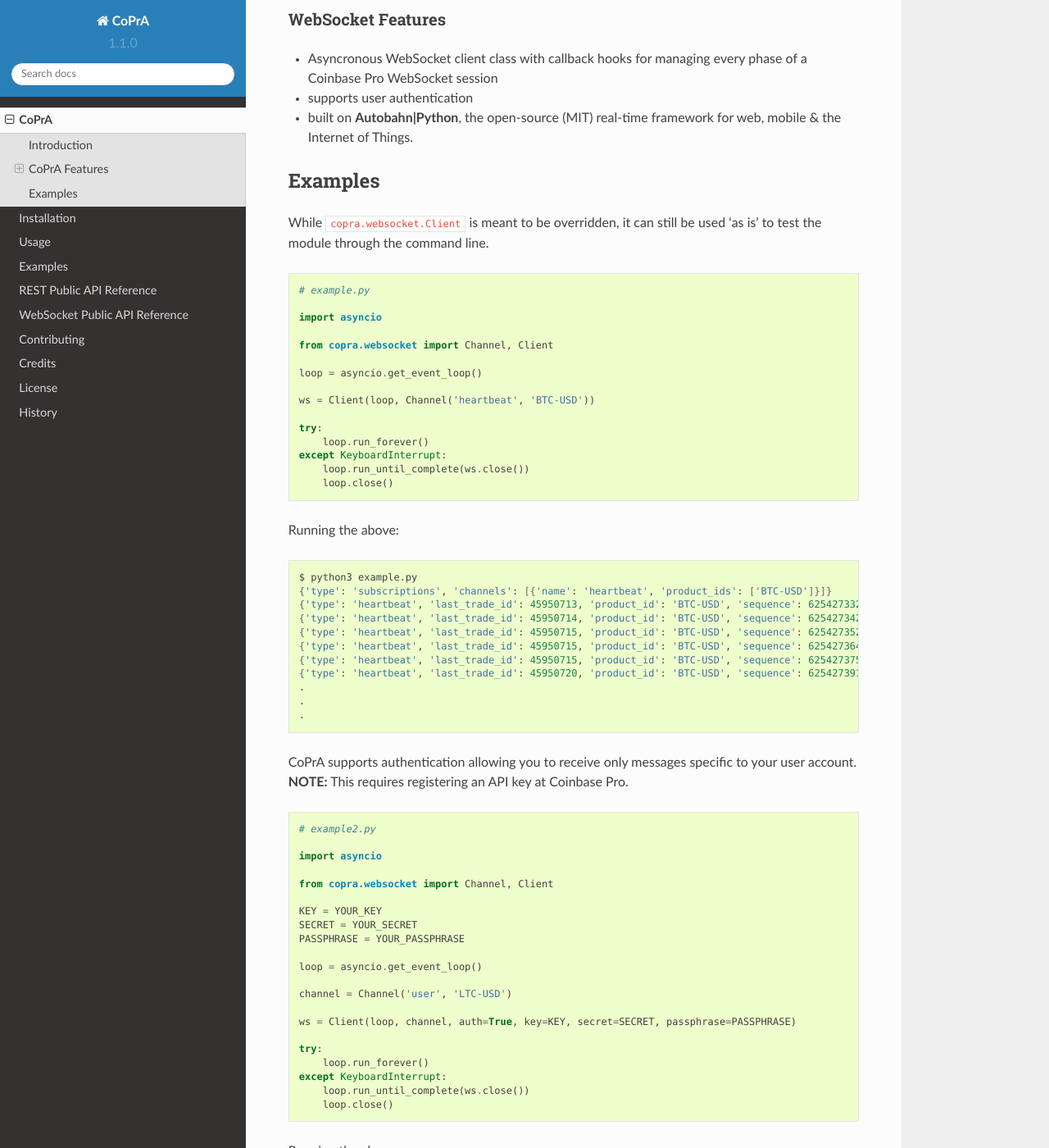
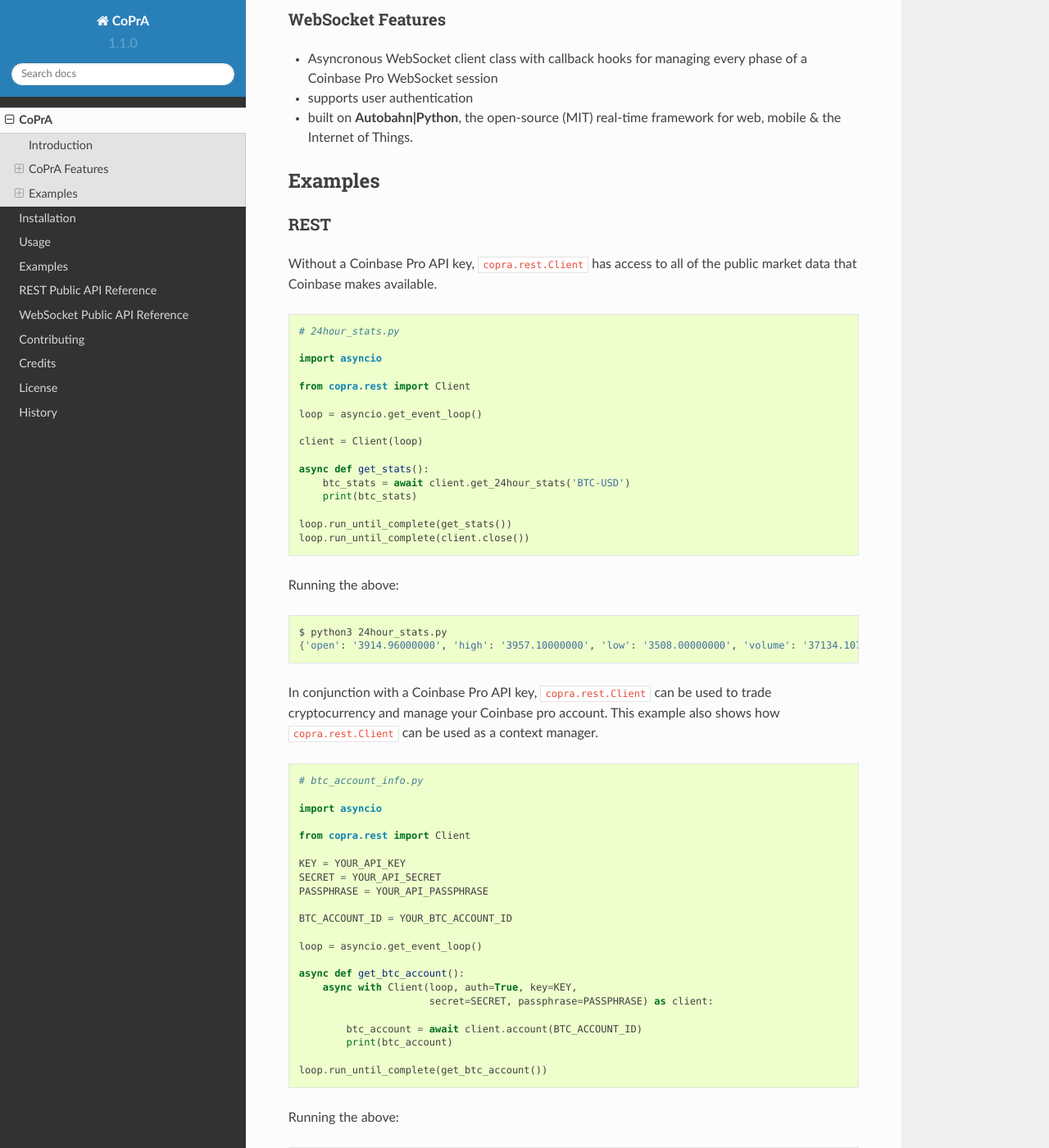
Before and after one commit to tpodlaski/copra, a Sphinx documentation site: the page built from docs/index.rst, in a window 1280 px wide and 1400 px high, scrolled down 794 px. Shown: the whole window at 82% size. Built offline with Sphinx 7.4.7 and the Read the Docs theme 2.0.0, drawn with Linux system fonts in a browser that asks for light colours; some of the changed text lies outside the part shown.

Commit message:
Update index.rst

```diff
--- a/docs/index.rst
+++ b/docs/index.rst
@@ -39,11 +39,78 @@
 Examples
 --------
 
-While ``copra.websocket.Client`` is meant to be overridden, it can still be used 'as is' to test the module through the command line.
+REST
+++++
+Without a Coinbase Pro API key, ``copra.rest.Client`` has access to all of the public market data that Coinbase makes available.
 
 .. code:: python
 
-    # example.py
+    # 24hour_stats.py
+
+    import asyncio
+
+    from copra.rest import Client
+
+    loop = asyncio.get_event_loop()
+
+    client = Client(loop)
+
+    async def get_stats():
+        btc_stats = await client.get_24hour_stats('BTC-USD')
+        print(btc_stats)
+
+    loop.run_until_complete(get_stats())
+    loop.run_until_complete(client.close())
+
+Running the above:
+
+.. code:: bash
+
+    $ python3 24hour_stats.py
+    {'open': '3914.96000000', 'high': '3957.10000000', 'low': '3508.00000000', 'volume': '37134.10720409', 'last': '3670.06000000', 'volume_30day': '423047.53794129'}
+
+In conjunction with a Coinbase Pro API key, ``copra.rest.Client`` can be used to trade cryptocurrency and manage your Coinbase pro account. This example also shows how  ``copra.rest.Client`` can be used as a context manager.
+
+.. code:: python
+
+    # btc_account_info.py
+
+    import asyncio
+
+    from copra.rest import Client
+
+    KEY = YOUR_API_KEY
+    SECRET = YOUR_API_SECRET
+    PASSPHRASE = YOUR_API_PASSPHRASE
+
+    BTC_ACCOUNT_ID = YOUR_BTC_ACCOUNT_ID
+
+    loop = asyncio.get_event_loop()
+
+    async def get_btc_account():
+        async with Client(loop, auth=True, key=KEY,
+                          secret=SECRET, passphrase=PASSPHRASE) as client:
+
+            btc_account = await client.account(BTC_ACCOUNT_ID)
+            print(btc_account)
+
+    loop.run_until_complete(get_btc_account())
+
+Running the above:
+
+.. code:: bash
+
+    $ python3 btc_account_info.py
+    {'id': '1b121cbe-bd4-4c42-9e31-7047632fc7c7', 'currency': 'BTC', 'balance': '26.1023109600000000', 'available': '26.09731096', 'hold': '0.0050000000000000', 'profile_id': '151d9abd-abcc-4597-ae40-b6286d72a0bd'}
+
+WebSocket
++++++++++
+
+While ``copra.websocket.Client`` is meant to be overridden, but it can be used 'as is' to test the module through the command line.
+
+.. code:: python
+
+    # btc_heartbeat.py
 
     import asyncio
 
@@ -63,7 +130,7 @@
 
 .. code:: bash
 
-    $ python3 example.py
+    $ python3 btc_heartbeat.py
     {'type': 'subscriptions', 'channels': [{'name': 'heartbeat', 'product_ids': ['BTC-USD']}]}
     {'type': 'heartbeat', 'last_trade_id': 45950713, 'product_id': 'BTC-USD', 'sequence': 6254273323, 'time': '2018-07-05T22:36:30.823000Z'}
     {'type': 'heartbeat', 'last_trade_id': 45950714, 'product_id': 'BTC-USD', 'sequence': 6254273420, 'time': '2018-07-05T22:36:31.823000Z'}
@@ -75,19 +142,19 @@
     .
     .
 
-CoPrA supports authentication allowing you to receive only messages specific to your user account. **NOTE:** This requires registering an API key at Coinbase Pro.
+A Coinbase Pro API key allows ``copra.websocket.Client`` to authenticate with the Coinbase WebSocket server giving you access to feeds specific to your user account.
 
 .. code:: python
 
-    # example2.py
+    # user_channel.py
 
     import asyncio
 
     from copra.websocket import Channel, Client
 
-    KEY = YOUR_KEY
-    SECRET = YOUR_SECRET
-    PASSPHRASE = YOUR_PASSPHRASE
+    KEY = YOUR_API_KEY
+    SECRET = YOUR_API_SECRET
+    PASSPHRASE = YOUR_API_PASSPHRASE
 
     loop = asyncio.get_event_loop()
 
@@ -106,16 +173,13 @@
 
 .. code:: bash
 
-    $ python3 example2.py
+    $ python3 user_channel.py
     {'type': 'subscriptions', 'channels': [{'name': 'user', 'product_ids': ['LTC-USD']}]}
-    {'type': 'received', 'order_id': '42d2677d-0d37-435f-a776-e9e7f81ff22b', 'order_type': 'limit', 'size': '50.00000000', 'price': '1.00000000', 'side': 'buy', 'client_oid': '00098b59-4ac9-4ff8-ba16-bd2ef673f7b7', 'product_id': 'LTC-USD', 'sequence': 2311323871, 'user_id': '642394321fdf8343c4006432', 'profile_id': '039ff148-d490-45f9-9aed-0d1f6412884', 'time': '2018-07-07T17:33:29.755000Z'}
-    {'type': 'open', 'side': 'buy', 'price': '1.00000000', 'order_id': '42d2677d-0d37-435f-a776-e9e7f81ff22b', 'remaining_size': '50.00000000', 'product_id': 'LTC-USD', 'sequence': 2311323872, 'user_id': '642394321fdf8343c4006432', 'profile_id': '039ff148-d490-45f9-9aed-0d1f6412884', 'time': '2018-07-07T17:33:29.755000Z'}
+    {'type': 'received', 'order_id': '42d2677d-0d37-435f-a776-e9e7f81ff22b', 'order_type': 'limit', 'size': '50.00000000', 'price': '1.00000000', 'side': 'buy', 'client_oid': '00098b59-4ac9-4ff8-ba16-bd2ef673f7b7', 'product_id': 'LTC-USD', 'sequence': 2311323871, 'user_id': '642394321fdf8242c4006432', 'profile_id': '039ee148-d490-44f9-9aed-0d1f6412884', 'time': '2018-07-07T17:33:29.755000Z'}
+    {'type': 'open', 'side': 'buy', 'price': '1.00000000', 'order_id': '42d2677d-0d37-435f-a776-e9e7f81ff22b', 'remaining_size': '50.00000000', 'product_id': 'LTC-USD', 'sequence': 2311323872, 'user_id': '642394321fdf8242c4006432', 'profile_id': '039ee148-d490-44f9-9aed-0d1f6412884', 'time': '2018-07-07T17:33:29.755000Z'}
     .
     .
     .
-
-More detailed examples can be found on the `Examples <examples.rst>`__ page.
-
 
 .. |Version| image:: https://img.shields.io/pypi/v/copra.svg
    :target: https://pypi.python.org/pypi/copra
```
